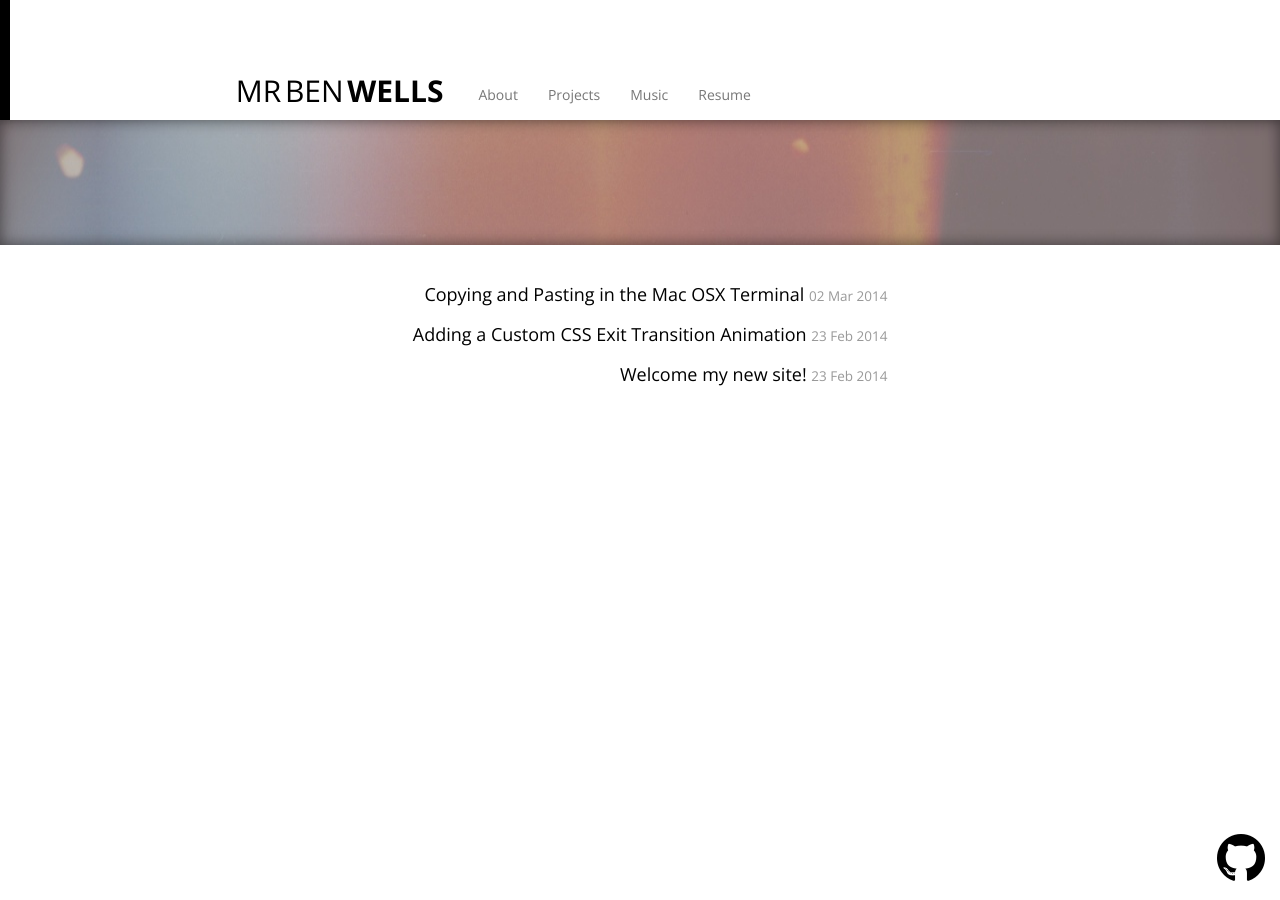
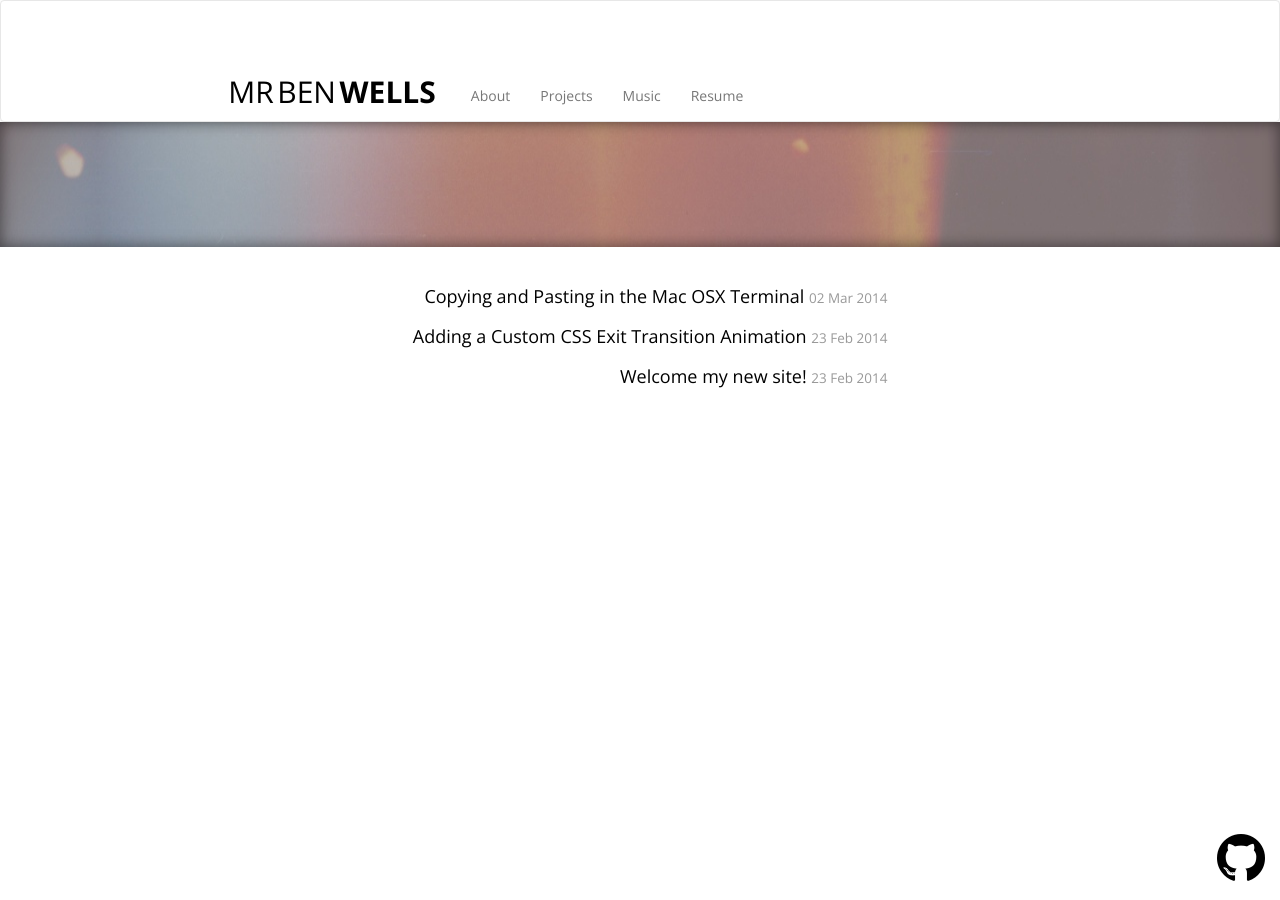
Before and after one commit to benwells/benwells.github.io, a Jekyll site: the page built from index.html, in a window 1280 px wide. Built offline with Jekyll 4.4.1, drawn with Linux system fonts in a browser that asks for light colours; nearby versions of some CDN libraries; Markdown is read by kramdown in place of the engine named in the settings.

Commit message:
removed border left from navbar

```diff
--- a/css/neutral-theme.css
+++ b/css/neutral-theme.css
@@ -63,11 +63,6 @@ h1 small {
 .navbar {
   background:white;
   margin-bottom: 0px;
-}
-.navbar-default {
-  border:none;
-  border-left: 10px solid #000;
-  border-radius:0px;
 }
 .navbar-toggle {
   float:none;
```
